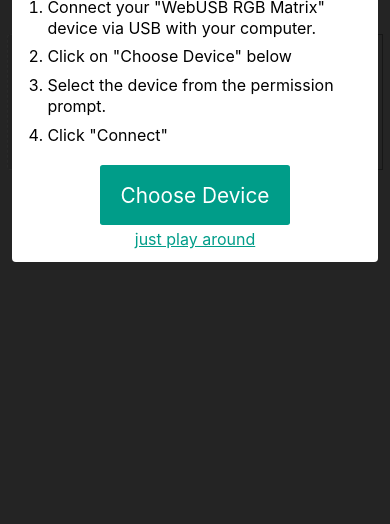
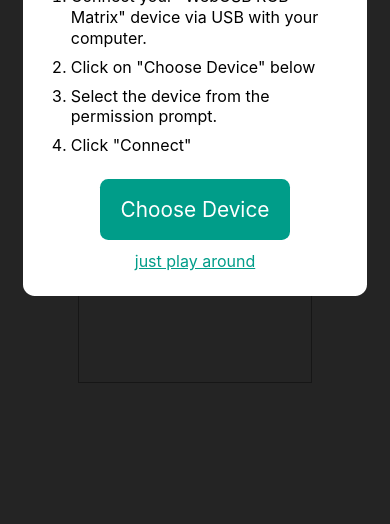
Before and after one commit to nico-martin/webusb-rgb-matrix-ui, a website: page public/index.html in a window 390 px wide. Shown: the part 320-844 px from the top of the page. Drawn offline with Linux system fonts and the light colour scheme; a script that the page names is missing.

Commit message:
added mobile support

```diff
--- a/public/index.html
+++ b/public/index.html
@@ -10,6 +10,7 @@
     </script>
     <link rel="stylesheet" href="reset.css">
     <link rel="stylesheet" href="styles.css">
+    <meta name="viewport" content="width=device-width,initial-scale=1">
 </head>
 <body>
 <div id="connect-area" class="connect-area">
--- a/public/styles.css
+++ b/public/styles.css
@@ -10,6 +10,14 @@ html {
     --color-primary-hover: #007466;
     --color-bkg: #252525;
     --color-bkg-dark: #1e1e1e;
+}
+
+@media (orientation: portrait) {
+    html {
+        --spacing: 6vmin;
+        --spacing-small: 3vmin;
+        --border-radius: 3vmin;
+    }
 }
 
 body {
@@ -129,6 +137,7 @@ button {
 
 .main-content {
     display: flex;
+    align-items: center;
 }
 
 .main-content__arrow {
@@ -149,6 +158,29 @@ button {
 .main-content__canvas {
     display: none;
     pointer-events: none;
+}
+
+@media (orientation: portrait) {
+    .main-content {
+        flex-direction: column;
+    }
+
+    .main-content__drop, .main-content__matrix {
+        width: 60vmin;
+        height: 60vmin;
+    }
+
+    .main-content__matrix {
+        margin-top: var(--spacing);
+        margin-left: 0;
+    }
+
+    .main-content__arrow {
+        margin-top: var(--spacing);
+        margin-left: 0;
+        transform: rotate(90deg);
+        font-size: 3rem;
+    }
 }
 
 /**
@@ -235,6 +267,16 @@ button {
     margin-top: 2vmin;
 }
 
+@media (orientation: portrait) {
+    .drop__icon {
+        font-size: 10vmin;
+    }
+
+    .drop__text {
+        font-size: 3vmin;
+    }
+}
+
 @keyframes spin {
     from {
         transform: rotate(0deg);
```
